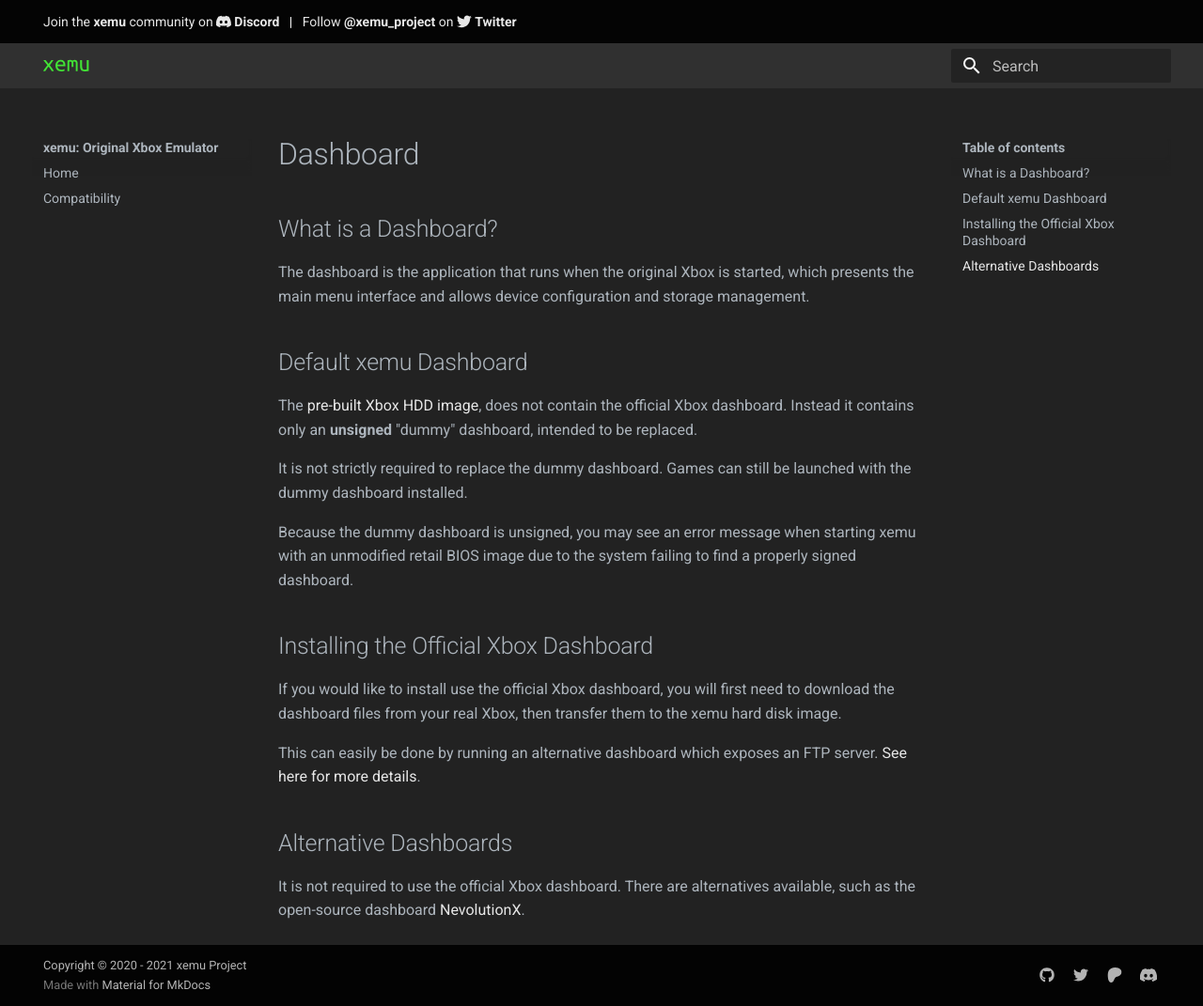
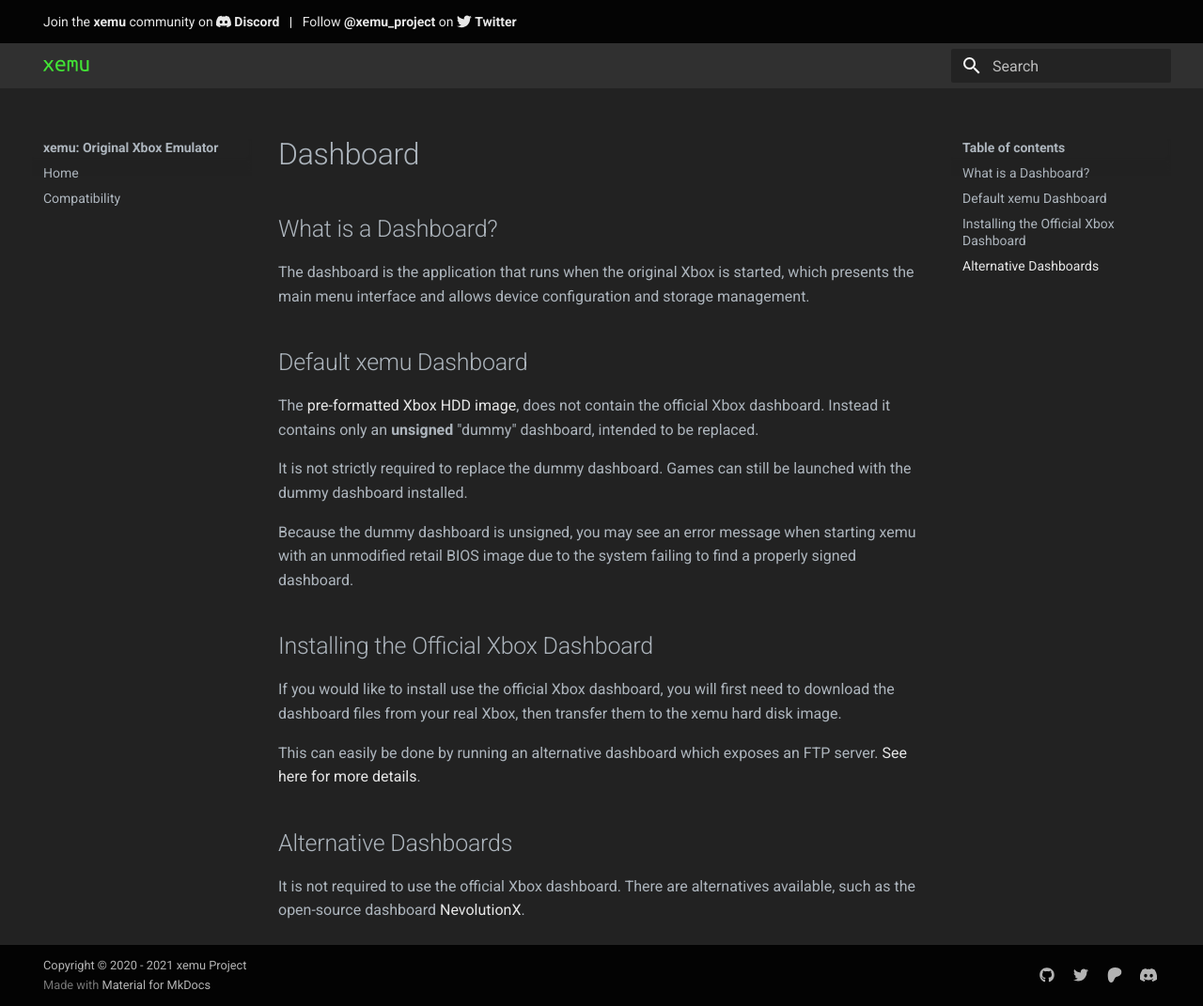
Before and after one commit to xemu-project/xemu-website, an MkDocs documentation site: the page built from docs/docs/dashboard.md, in a window 1280 px wide and 1071 px high. Shown: the whole window at 94% size. Built offline with MkDocs 1.6.1 and Material for MkDocs 9.7.7, drawn with Linux system fonts in a browser that asks for light colours.

Commit message:
Fix broken URL in dashboard.md

```diff
--- a/docs/docs/dashboard.md
+++ b/docs/docs/dashboard.md
@@ -6,7 +6,7 @@ storage management.
 
 ## Default xemu Dashboard
 
-The [pre-built Xbox HDD image](getting-started.md#option-1-use-a-pre-built-xbox-hdd-image-recommended),
+The [pre-formatted Xbox HDD image](required-files.md#hard-disk-image),
 does not contain the official Xbox dashboard. Instead it contains only an
 **unsigned** "dummy" dashboard, intended to be replaced.
 
```
